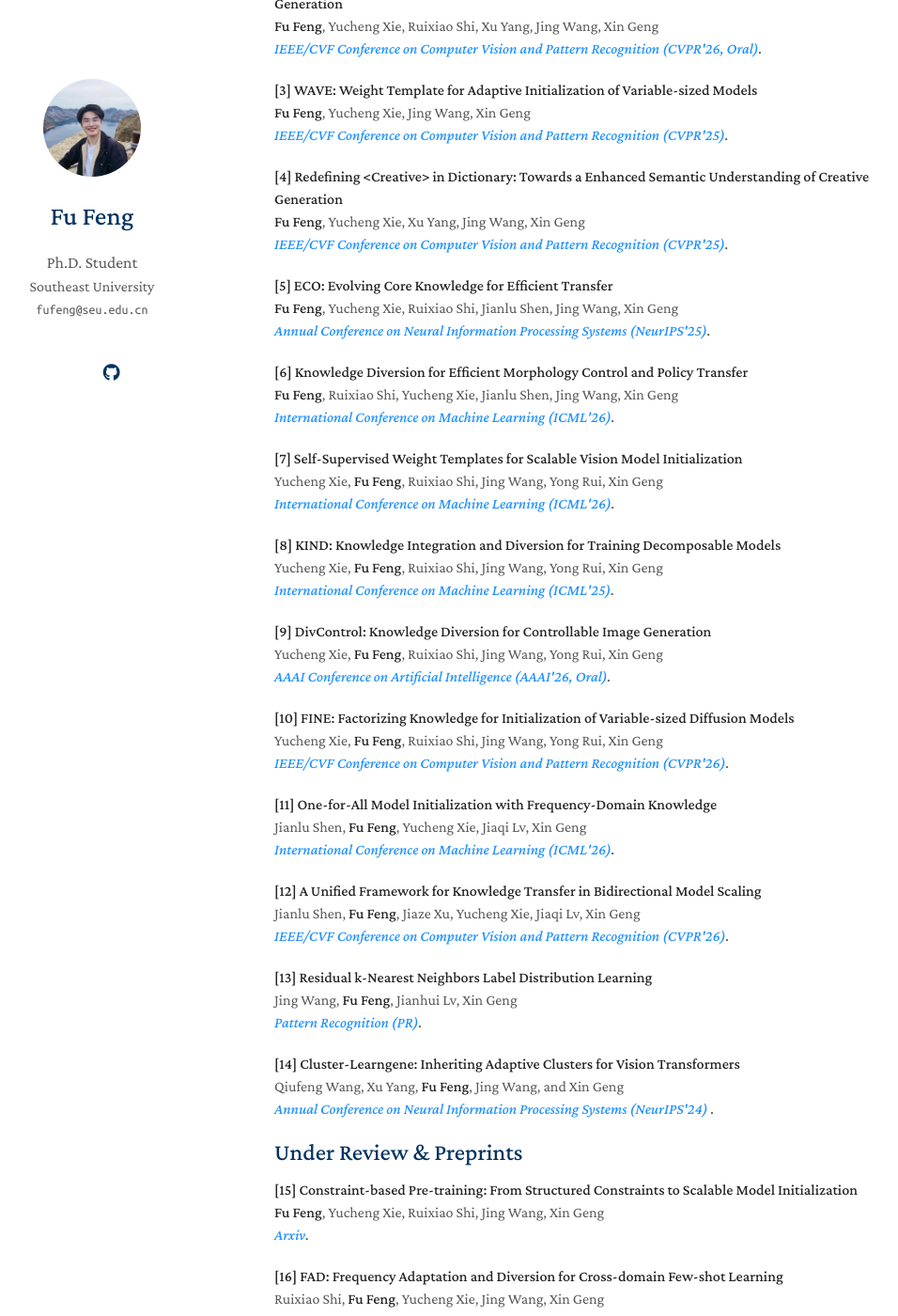
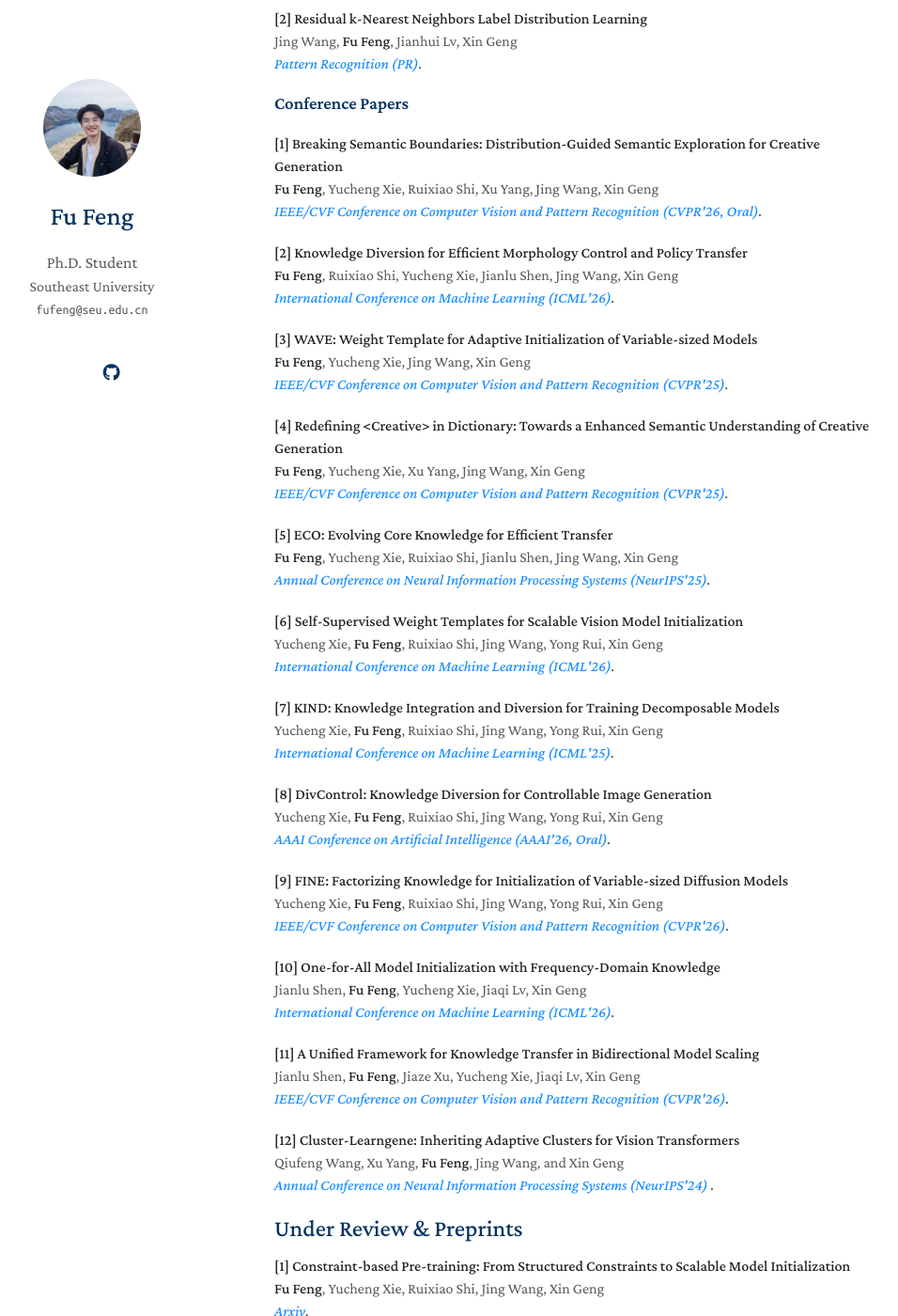
Before and after one commit to fu-feng/fu-feng.github.io, a Jekyll site: the page built from index.md, in a window 1280 px wide and 1400 px high, scrolled down 685 px. Shown: the whole window at 94% size, without its empty margins (178-1134 px from the left). Built offline with Jekyll 4.4.1, drawn with Linux system fonts in a browser that asks for light colours; nearby versions of some CDN libraries; a style sheet for code colours, icons or effects is not loaded; our own code applies the rules of GitHub Pages for plain Markdown files; part of the change alters nothing that is shown; some of the changed text lies outside the part shown.

Commit message:
Update index.md

```diff
--- a/index.md
+++ b/index.md
@@ -21,6 +21,7 @@ I am a Ph.D. student supervised by Prof Xin Geng at [PALM](http://palm.seu.edu.c
 - **Machine Learning:** Intelligent Agent, Knowledge Transfer
 
 ## Publications
+### Journal Articles
 [comment]: <> (Arxiv)
 <div class="paper">
 <p><strong>[1] Learngene: Inheritable “Genes” in Intelligent Agents</strong>
@@ -36,11 +37,38 @@ I am a Ph.D. student supervised by Prof Xin Geng at [PALM](http://palm.seu.edu.c
 
 [comment]: <> (Arxiv)
 <div class="paper">
-<p><strong>[2] Breaking Semantic Boundaries: Distribution-Guided Semantic Exploration for Creative Generation</strong>
+<p><strong>[2] Residual k-Nearest Neighbors Label Distribution Learning</strong>
+<br />
+Jing Wang, <strong>Fu Feng</strong>, Jianhui Lv, Xin Geng
+<br />
+<em><strong><i style="color:#1e90ff">Pattern Recognition (PR)</i></strong>.</em>
+<!-- <br />
+   [<a href="https://www.sciencedirect.com/science/article/pii/S003132032400757X">Web</a>]
+<br/> -->
+</p>
+</div>
+
+### Conference Papers
+[comment]: <> (Arxiv)
+<div class="paper">
+<p><strong>[1] Breaking Semantic Boundaries: Distribution-Guided Semantic Exploration for Creative Generation</strong>
 <br />
 <strong>Fu Feng</strong>, Yucheng Xie, Ruixiao Shi, Xu Yang, Jing Wang, Xin Geng
 <br />
 <em><strong><i style="color:#1e90ff">IEEE/CVF Conference on Computer Vision and Pattern Recognition (CVPR'26, Oral)</i></strong>.</em>
+</p>
+</div>
+
+[comment]: <> (Arxiv)
+<div class="paper">
+<p><strong>[2] Knowledge Diversion for Efficient Morphology Control and Policy Transfer</strong>
+<br />
+<strong>Fu Feng</strong>, Ruixiao Shi, Yucheng Xie, Jianlu Shen, Jing Wang, Xin Geng
+<br />
+<em><strong><i style="color:#1e90ff">International Conference on Machine Learning (ICML'26)</i></strong>.</em>
+<!-- <br />
+   [<a href="https://arxiv.org/abs/2512.09796">Web</a>]
+<br/> -->
 </p>
 </div>
 
@@ -83,23 +111,9 @@ I am a Ph.D. student supervised by Prof Xin Geng at [PALM](http://palm.seu.edu.c
 </p>
 </div>
 
-
 [comment]: <> (Arxiv)
 <div class="paper">
-<p><strong>[6] Knowledge Diversion for Efficient Morphology Control and Policy Transfer</strong>
-<br />
-<strong>Fu Feng</strong>, Ruixiao Shi, Yucheng Xie, Jianlu Shen, Jing Wang, Xin Geng
-<br />
-<em><strong><i style="color:#1e90ff">International Conference on Machine Learning (ICML'26)</i></strong>.</em>
-<!-- <br />
-   [<a href="https://arxiv.org/abs/2512.09796">Web</a>]
-<br/> -->
-</p>
-</div>
-
-[comment]: <> (Arxiv)
-<div class="paper">
-<p><strong>[7] Self-Supervised Weight Templates for Scalable Vision Model Initialization</strong>
+<p><strong>[6] Self-Supervised Weight Templates for Scalable Vision Model Initialization</strong>
 <br />
 Yucheng Xie, <strong>Fu Feng</strong>, Ruixiao Shi, Jing Wang, Yong Rui, Xin Geng
 <br />
@@ -113,7 +127,7 @@ Yucheng Xie, <strong>Fu Feng</strong>, Ruixiao Shi, Jing Wang, Yong Rui, Xin Gen
 
 [comment]: <> (Arxiv)
 <div class="paper">
-<p><strong>[8] KIND: Knowledge Integration and Diversion for Training Decomposable Models</strong>
+<p><strong>[7] KIND: Knowledge Integration and Diversion for Training Decomposable Models</strong>
 <br />
 Yucheng Xie, <strong>Fu Feng</strong>, Ruixiao Shi, Jing Wang, Yong Rui, Xin Geng
 <br />
@@ -126,7 +140,7 @@ Yucheng Xie, <strong>Fu Feng</strong>, Ruixiao Shi, Jing Wang, Yong Rui, Xin Gen
 
 [comment]: <> (Arxiv)
 <div class="paper">
-<p><strong>[9] DivControl: Knowledge Diversion for Controllable Image Generation</strong>
+<p><strong>[8] DivControl: Knowledge Diversion for Controllable Image Generation</strong>
 <br />
 Yucheng Xie, <strong>Fu Feng</strong>, Ruixiao Shi, Jing Wang, Yong Rui, Xin Geng
 <br />
@@ -139,7 +153,7 @@ Yucheng Xie, <strong>Fu Feng</strong>, Ruixiao Shi, Jing Wang, Yong Rui, Xin Gen
 
 [comment]: <> (Arxiv)
 <div class="paper">
-<p><strong>[10] FINE: Factorizing Knowledge for Initialization of Variable-sized Diffusion Models</strong>
+<p><strong>[9] FINE: Factorizing Knowledge for Initialization of Variable-sized Diffusion Models</strong>
 <br />
 Yucheng Xie, <strong>Fu Feng</strong>, Ruixiao Shi, Jing Wang, Yong Rui, Xin Geng
 <br />
@@ -153,7 +167,7 @@ Yucheng Xie, <strong>Fu Feng</strong>, Ruixiao Shi, Jing Wang, Yong Rui, Xin Gen
 
 [comment]: <> (Arxiv)
 <div class="paper">
-<p><strong>[11] One-for-All Model Initialization with Frequency-Domain Knowledge</strong>
+<p><strong>[10] One-for-All Model Initialization with Frequency-Domain Knowledge</strong>
 <br />
 Jianlu Shen, <strong>Fu Feng</strong>, Yucheng Xie, Jiaqi Lv, Xin Geng
 <br />
@@ -166,7 +180,7 @@ Jianlu Shen, <strong>Fu Feng</strong>, Yucheng Xie, Jiaqi Lv, Xin Geng
 
 [comment]: <> (Arxiv)
 <div class="paper">
-<p><strong>[12] A Unified Framework for Knowledge Transfer in Bidirectional Model Scaling</strong>
+<p><strong>[11] A Unified Framework for Knowledge Transfer in Bidirectional Model Scaling</strong>
 <br />
 Jianlu Shen, <strong>Fu Feng</strong>, Jiaze Xu, Yucheng Xie, Jiaqi Lv, Xin Geng
 <br />
@@ -177,22 +191,10 @@ Jianlu Shen, <strong>Fu Feng</strong>, Jiaze Xu, Yucheng Xie, Jiaqi Lv, Xin Geng
 </p>
 </div>
 
-[comment]: <> (Arxiv)
-<div class="paper">
-<p><strong>[13] Residual k-Nearest Neighbors Label Distribution Learning</strong>
-<br />
-Jing Wang, <strong>Fu Feng</strong>, Jianhui Lv, Xin Geng
-<br />
-<em><strong><i style="color:#1e90ff">Pattern Recognition (PR)</i></strong>.</em>
-<!-- <br />
-   [<a href="https://www.sciencedirect.com/science/article/pii/S003132032400757X">Web</a>]
-<br/> -->
-</p>
-</div>
 
 [comment]: <> (Arxiv)
 <div class="paper">
-<p><strong>[14] Cluster-Learngene: Inheriting Adaptive Clusters for Vision Transformers</strong>
+<p><strong>[12] Cluster-Learngene: Inheriting Adaptive Clusters for Vision Transformers</strong>
 <br />
 Qiufeng Wang, Xu Yang, <strong>Fu Feng</strong>, Jing Wang, and Xin Geng
 <br />
@@ -205,11 +207,9 @@ Qiufeng Wang, Xu Yang, <strong>Fu Feng</strong>, Jing Wang, and Xin Geng
 
 ## Under Review & Preprints
 
-
-
 [comment]: <> (Arxiv)
 <div class="paper">
-<p><strong>[15] Constraint-based Pre-training: From Structured Constraints to Scalable Model Initialization</strong>
+<p><strong>[1] Constraint-based Pre-training: From Structured Constraints to Scalable Model Initialization</strong>
 <br />
 <strong>Fu Feng</strong>, Yucheng Xie, Ruixiao Shi, Jing Wang, Xin Geng
 <br />
@@ -222,7 +222,7 @@ Qiufeng Wang, Xu Yang, <strong>Fu Feng</strong>, Jing Wang, and Xin Geng
 
 [comment]: <> (Arxiv)
 <div class="paper">
-<p><strong>[16] FAD: Frequency Adaptation and Diversion for Cross-domain Few-shot Learning</strong>
+<p><strong>[2] FAD: Frequency Adaptation and Diversion for Cross-domain Few-shot Learning</strong>
 <br />
 Ruixiao Shi, <strong>Fu Feng</strong>, Yucheng Xie, Jing Wang, Xin Geng
 <br />
@@ -235,7 +235,7 @@ Ruixiao Shi, <strong>Fu Feng</strong>, Yucheng Xie, Jing Wang, Xin Geng
 
 [comment]: <> (Arxiv)
 <div class="paper">
-<p><strong>[17] A Creative Agent is Worth a 64-Token Template</strong>
+<p><strong>[3] A Creative Agent is Worth a 64-Token Template</strong>
 <br />
 Ruixiao Shi, <strong>Fu Feng</strong>, Yucheng Xie, Xu Yang, Jing Wang, Xin Geng
 <br />
```
